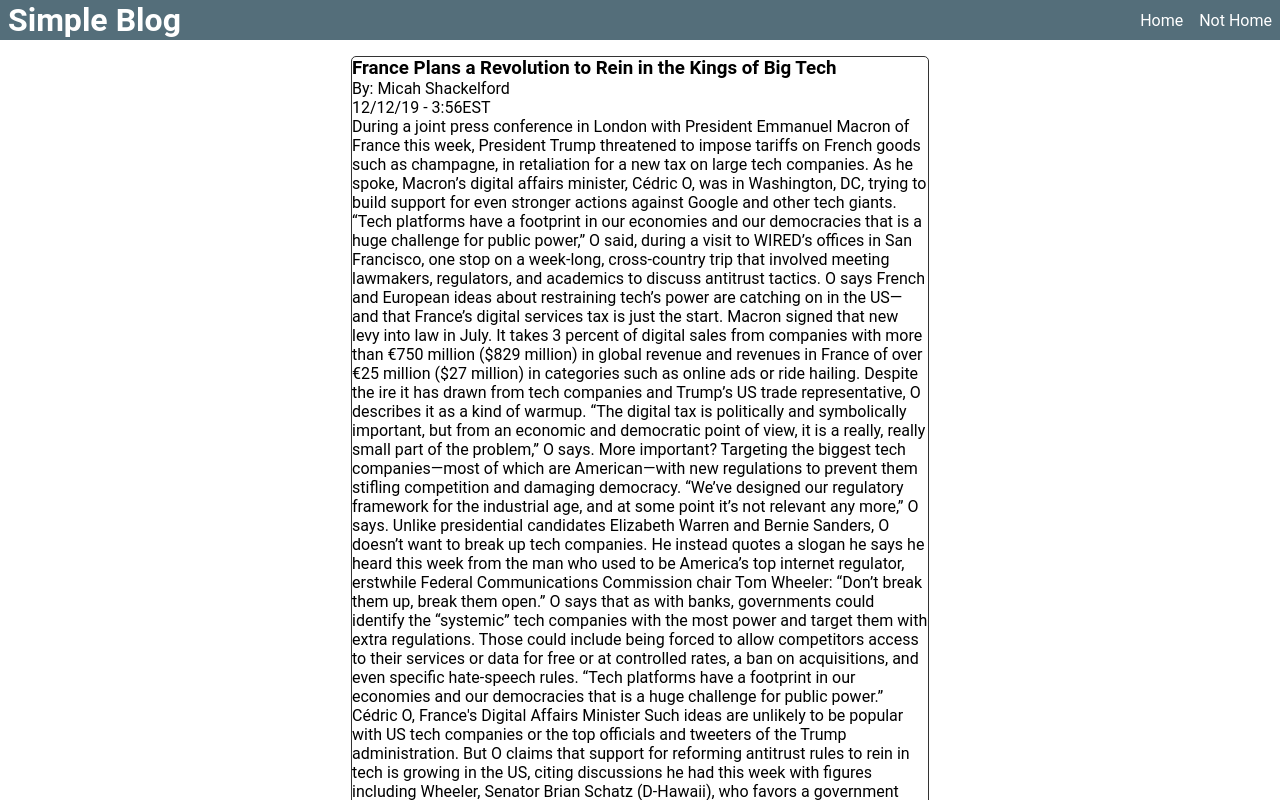
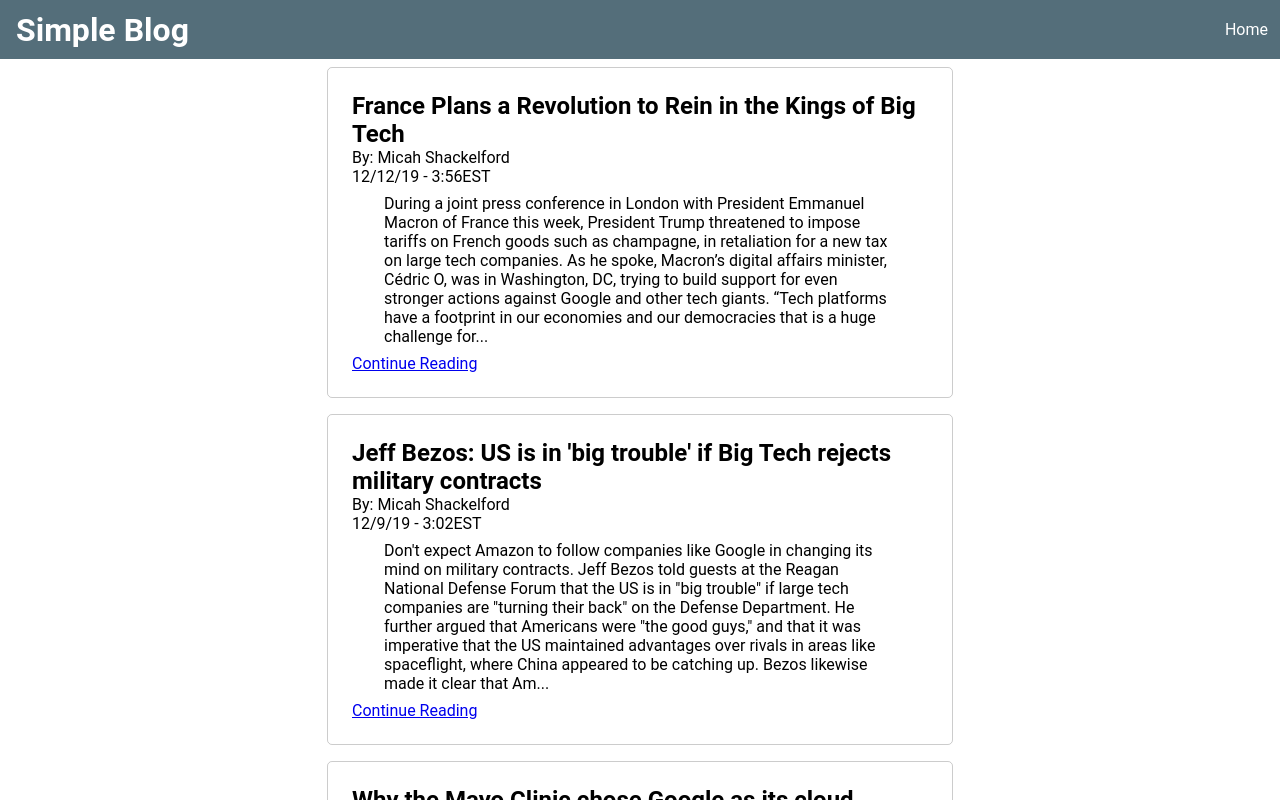
Before and after one commit to MicahDShackelford/Byte-Blog, a React app: page / in a window 1280 px wide. Shown: the top 800 px of the page. Built offline with nearby package versions, Linux system fonts and the light colour scheme; the HTML template or start-up script is replaced by a standard one.

Commit message:
Complete inididual post views, added navigation click handlers

```diff
--- a/client/src/components/App.js
+++ b/client/src/components/App.js
@@ -4,30 +4,53 @@
 import './styles/App.css';
 
 import fakeData from '../../fakedata';
+import PostView from './PostView';
 
 class App extends React.Component {
   constructor(props) {
     super(props);
     this.state = ({
       view: 'PostsView',
-      posts: [{title: null, author: null, postedTime: {date: null, time: null},post: null}]
+      posts: [{title: null, author: null, postedTime: {date: null, time: null},post: null}],
+      currentPost: null
     });
+    this.handleClick = this.handleClick.bind(this);
   }
 
   componentDidMount() {
     this.setState({
-      posts: fakeData
+      posts: fakeData.reverse()
     });
+  }
+
+  handleClick(e) {
+    e.preventDefault();
+    let target = e.target.id.split('-');
+    if(target[0] === 'viewpost') {
+      this.setState({
+        view: 'PostView',
+        currentPost: this.state.posts[target[1]]
+      })
+    }else if(target[0] === 'nav') {
+      this.setState({
+        view: target[1]
+      })
+    }
   }
 
   render() {
     if(this.state.view === 'PostsView') {
       return(
         <div id="app">
-          <Navigation />
-          <PostsView posts={this.state.posts}/>
+          <Navigation handleClick={this.handleClick}/>
+          <PostsView posts={this.state.posts} handleClick={this.handleClick}/>
         </div>
       )
+    }else if(this.state.view === 'PostView') {
+      return <div id="app">
+        <Navigation handleClick={this.handleClick}/>
+        <PostView post={this.state.currentPost} />
+      </div>
     }
   }
 }
--- a/client/src/components/Navigation.js
+++ b/client/src/components/Navigation.js
@@ -8,11 +8,8 @@
         <h1>Simple Blog</h1>
       </div>
       <div className="nav-links">
-        <div className="nav-item">
+        <div className="nav-item" id="nav-PostsView" onClick={props.handleClick}>
           <p>Home</p>
-        </div>
-        <div className="nav-item">
-          <p>Not Home</p>
         </div>
       </div>
     </div>
--- a/client/src/components/Post.js
+++ b/client/src/components/Post.js
@@ -3,12 +3,21 @@
 
 let Post = (props) => {
   let post = props.post;
+  let postText = post.post;
+  if(postText && postText.length > 150) {
+    postText = `${postText.slice(0, 500)}...`;
+  }
   return (
     <div className="blog-post">
-      <h3>{post.title}</h3>
-      <p>By: {post.author}</p>
-      <p>{post.postedTime.date} - {post.postedTime.time}</p>
-      <p>{post.post}</p>
+      <div className="blog-header">
+        <h2>{post.title}</h2>
+        <p>By: {post.author}</p>
+        <p>{post.postedTime.date} - {post.postedTime.time}</p>
+      </div>
+      <div className="blog-body">
+        <p>{postText}</p>
+      </div>
+      <a href="#" id={`viewpost-${props.i}`} onClick={props.handleClick}>Continue Reading</a>
     </div>
   )
 }
--- a/client/src/components/PostView.js
+++ b/client/src/components/PostView.js
@@ -0,0 +1,21 @@
+import React from 'react';
+import './styles/PostView.css';
+
+let PostView = (props) => {
+  let post = props.post;
+
+  return (
+    <div className="post-view">
+      <div className="post-header">
+        <h2>{post.title}</h2>
+        <p>By: {post.author}</p>
+        <p>{post.postedTime.date} - {post.postedTime.time}</p>
+      </div>
+      <div className="post-body">
+        <p>{post.post}</p>
+      </div>
+    </div>
+  )
+}
+
+export default PostView;
--- a/client/src/components/PostsView.js
+++ b/client/src/components/PostsView.js
@@ -7,8 +7,8 @@
   return (
     <div id="posts-view">
       <div className="container">
-        {(posts.reverse()).map((post) => (
-          <Post post={post} key={`post-${post.id}`}/>
+        {posts.map((post, i) => (
+          <Post handleClick={props.handleClick} post={post} key={`post-${post.id}`} i={i}/>
         ))}
       </div>
     </div>
--- a/client/src/components/styles/Navigation.css
+++ b/client/src/components/styles/Navigation.css
@@ -3,18 +3,20 @@
   justify-content: space-between;
   align-items: center;
   width: 100%;
-  height: 5%;
   background: #546e7a;
   color: #fff;
 }
 .nav-logo {
-  padding: 0.5em;
+  margin-left: 1em;
 }
 .nav-links {
   display: flex;
 }
 .nav-item {
-  padding: 0.95em 0.5em;
+  padding: 1.25em 0.75em;
+}
+.nav-item > * {
+  pointer-events: none;
 }
 .nav-item:hover {
   background: #333;
--- a/client/src/components/styles/Post.css
+++ b/client/src/components/styles/Post.css
@@ -1,8 +1,14 @@
 .blog-post {
-  margin: 1em;
+  margin: 0.5em;
+  padding: 1.5em;
   display: flex;
   flex-direction: column;
   width: 90%;
   border-radius: 5px;
-  border: #333 solid 1px;
+  border: rgba(0, 0, 0, 0.2) solid 1px;
 }
+.blog-header {
+}
+.blog-body {
+  margin: 0.5em 2em
+}
--- /dev/null
+++ b/client/src/components/styles/PostView.css
@@ -0,0 +1,10 @@
+.post-view {
+  display: flex;
+  flex-direction: column;
+}
+.post-view .post-header {
+  padding: 1em;
+}
+.post-view .post-body {
+  padding: 0 2em;
+}
```
